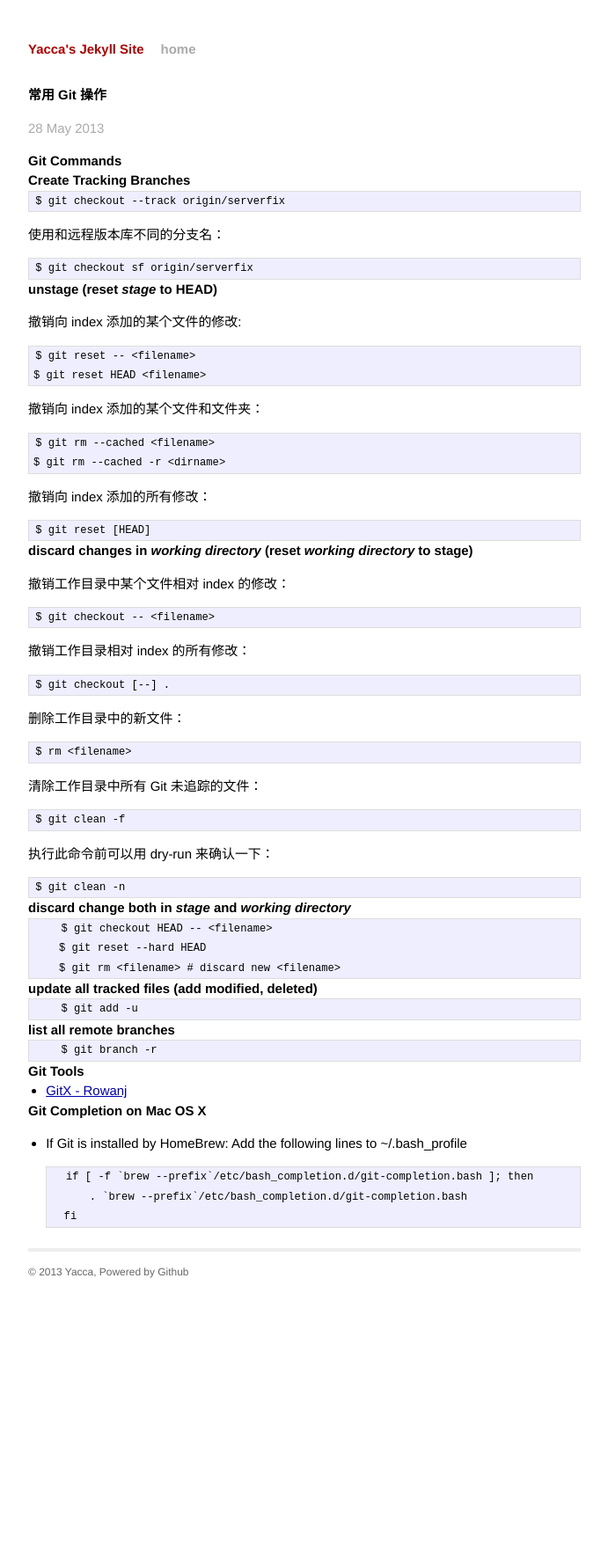
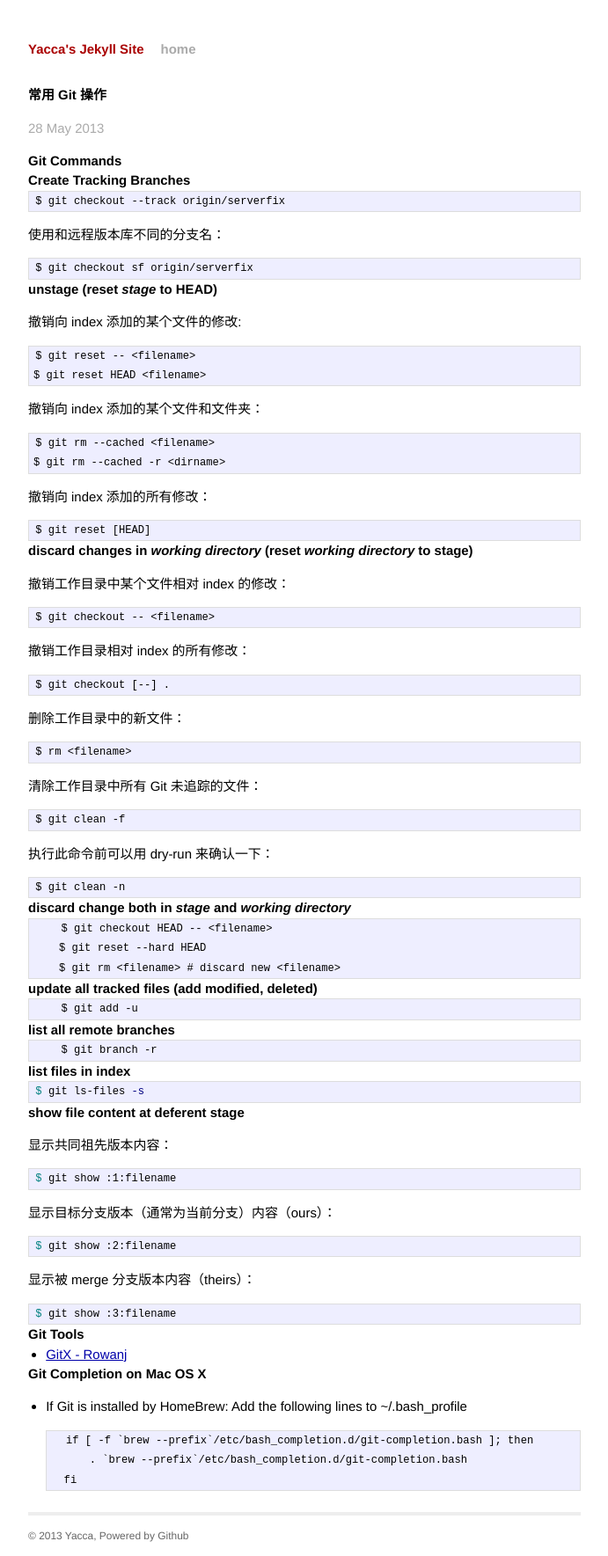
Before and after one commit to yacca/yacca.github.io, a Jekyll site: the page built from _posts/2013-05-28-git-usage.md, in a window 1280 px wide. Shown: the whole page at 88% size, without its empty margins (294-985 px from the left). Built offline with Jekyll 4.4.1, drawn with Linux system fonts in a browser that asks for light colours; before the commit the page ends 1470 px from its top, so only the background shows below that.

Commit message:
add new git commands: ls-files, show

```diff
--- a/_posts/2013-05-28-git-usage.md
+++ b/_posts/2013-05-28-git-usage.md
@@ -65,6 +65,26 @@ title: 常用 Git 操作
 
         $ git branch -r
 
+### list files in index
+{% highlight bash %}
+$ git ls-files -s
+{% endhighlight %}
+
+### show file content at deferent stage
+
+显示共同祖先版本内容：
+{% highlight bash %}
+$ git show :1:filename
+{% endhighlight %}
+显示目标分支版本（通常为当前分支）内容（ours）：
+{% highlight bash %}
+$ git show :2:filename
+{% endhighlight %}
+显示被 merge 分支版本内容（theirs）：
+{% highlight bash %}
+$ git show :3:filename
+{% endhighlight %}
+
 
 Git Tools
 ---------
```
